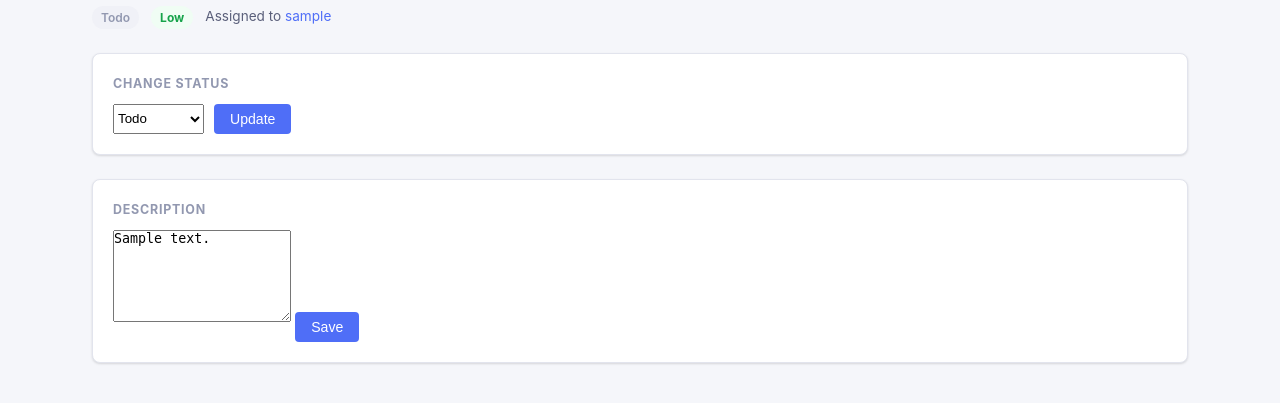
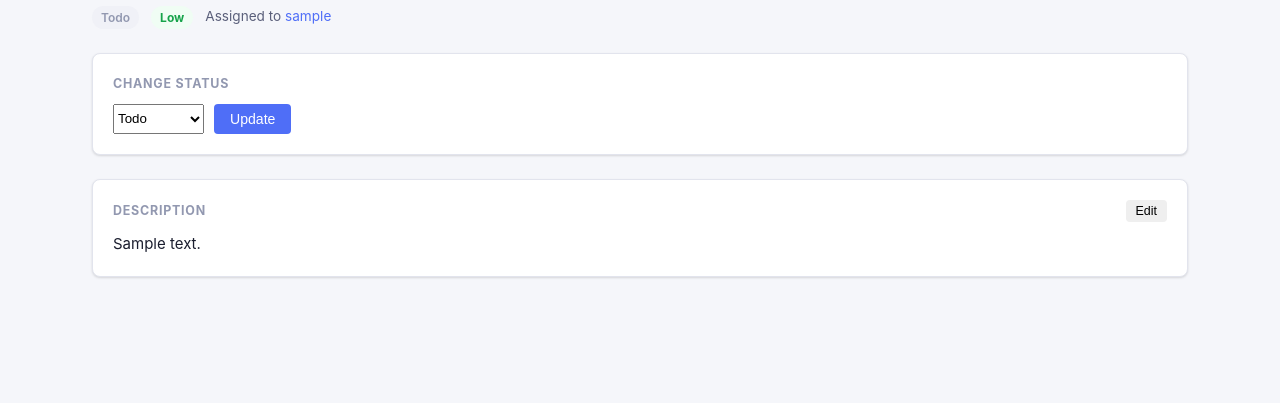
Before and after one commit to Suvojeet-Haldar/TeamFlow, a Django app: page /tasks/1/ in a window 1280 px wide. Shown: the part 149-552 px from the top of the page. Run offline with Django 5.2, Linux system fonts and the light colour scheme; a user stored in the database is signed in; tables that the repository leaves empty hold one stand-in row (values such as "Sample post").

Commit message:
TeamFlow v18: description edit toggle on task detail page
- Description section now shows read-only view with Edit button for owner/PM
- Clicking Edit reveals textarea (10 rows) with Save and Cancel buttons
- Cancel restores read-only view without page reload
- Edit button hidden while textarea is open, restored on Cancel

```diff
--- a/core/templates/core/task_detail.html
+++ b/core/templates/core/task_detail.html
@@ -35,18 +35,33 @@
 {% endif %}
 
 <div class="card" style="margin-bottom:24px;">
-  <div style="font-size:0.78rem; font-weight:700; text-transform:uppercase; letter-spacing:0.06em; color:var(--text-muted); margin-bottom:10px;">Description</div>
+  <div style="display:flex; justify-content:space-between; align-items:center; margin-bottom:10px;">
+    <div style="font-size:0.78rem; font-weight:700; text-transform:uppercase; letter-spacing:0.06em; color:var(--text-muted);">Description</div>
+    {% if can_edit_task %}
+      <button onclick="document.getElementById('desc-view').style.display='none'; document.getElementById('desc-edit').style.display='block'; this.style.display='none';" class="btn btn-secondary" style="font-size:0.78rem; padding:4px 10px;">Edit</button>
+    {% endif %}
+  </div>
+
+  <div id="desc-view">
+    {% if task.description %}
+      <p style="white-space:pre-wrap; color:var(--text-primary);">{{ task.description }}</p>
+    {% else %}
+      <p style="color:var(--text-muted);">No description provided.</p>
+    {% endif %}
+  </div>
+
   {% if can_edit_task %}
+  <div id="desc-edit" style="display:none;">
     <form method="post">
       {% csrf_token %}
       <input type="hidden" name="action" value="edit_description">
-      <textarea name="description" class="form-control" rows="6" style="margin-bottom:10px;">{{ task.description }}</textarea>
-      <button type="submit" class="btn btn-primary">Save</button>
+      <textarea name="description" class="form-control" rows="10" style="margin-bottom:10px; width:100%;">{{ task.description }}</textarea>
+      <div style="display:flex; gap:8px;">
+        <button type="submit" class="btn btn-primary">Save</button>
+        <button type="button" onclick="document.getElementById('desc-edit').style.display='none'; document.getElementById('desc-view').style.display='block'; document.querySelector('[onclick*=desc-view]').style.display='inline-block';" class="btn btn-secondary">Cancel</button>
+      </div>
     </form>
-  {% elif task.description %}
-    <p style="white-space:pre-wrap; color:var(--text-primary);">{{ task.description }}</p>
-  {% else %}
-    <p style="color:var(--text-muted);">No description provided.</p>
+  </div>
   {% endif %}
 </div>
 
```
